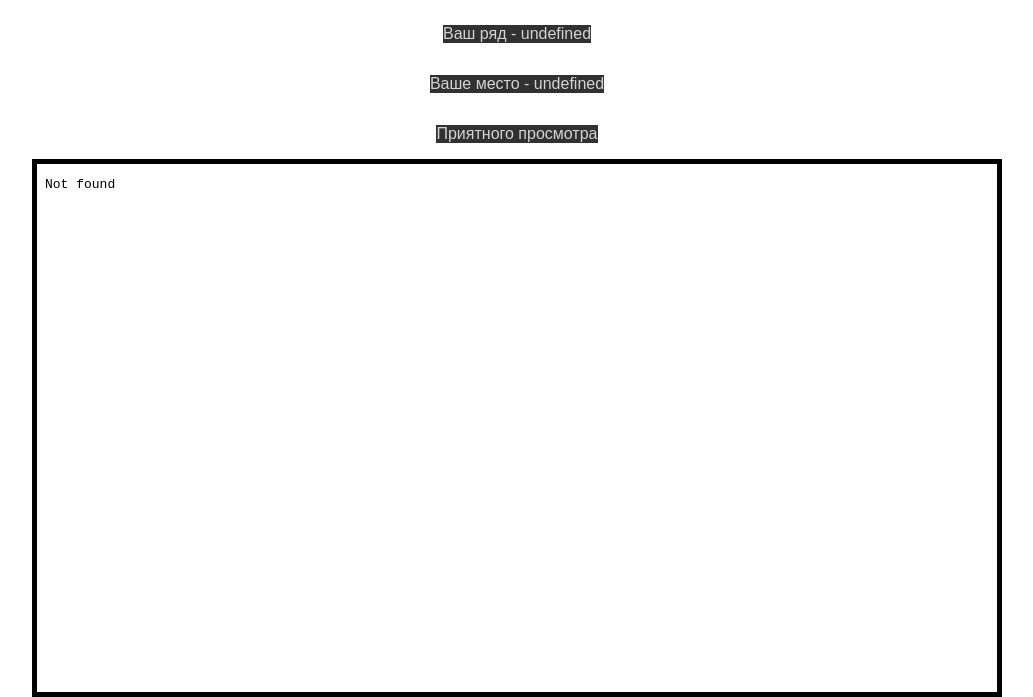
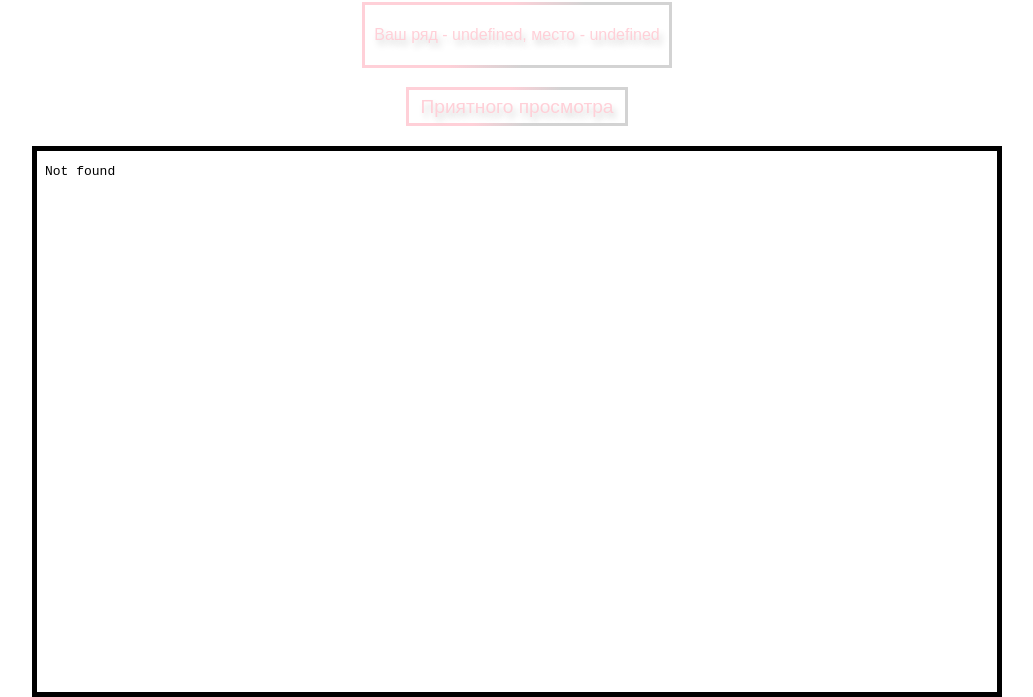
Before and after one commit to Mamokachan/Cinema-Hall, a plain HTML site: page movie.html in a window 1280 px wide. Shown: the part 103-800 px from the top of the page, without its empty margins (123-1156 px from the left). Drawn offline with Linux system fonts and the light colour scheme.

Commit message:
changed seat and row

```diff
--- a/movie.js
+++ b/movie.js
@@ -1,31 +1,25 @@
 let address = document.location;
-console.log(address.search);
 
 let URL = address.search.slice(1);
-console.log(URL);
 
 let arrURL = URL.split(';');
-console.log(arrURL);
 
 let movieData = { };
 
 for (let k = 0; k < arrURL.length; k += 1) {
 	let curr = arrURL[k].split('=');
-	console.log(curr);
 	movieData[curr[0]] = curr[1];
 }
 
-console.log(movieData);
 
 let contain = document.getElementById("cont");
 contain.innerHTML = `
 	<div id="wrapper">
 	<div id="blur">
-	<div id="content"><p class="title"></p>
+	<div id="content">
 	<h1 class="title" id="movieName">Тут будет название!</h1>
-	<p class="title" id="row"></p>
-	<p class="title" id="seat"></p>
-	<p class="title">Приятного просмотра</p></div>
+	<div id="place"><p id="row"></p></div>
+	<p class="title" id="text">Приятного просмотра</p></div>
 	<iframe id="moviePlayer" src="" title="YouTube video player" frameborder="0" allow="accelerometer; autoplay; clipboard-write; encrypted-media; gyroscope; picture-in-picture" allowfullscreen></iframe>
 	</div></div>
 	`
@@ -35,10 +29,8 @@ let wrapper = document.getElementById("wrapper");
 let movieLink = document.getElementById("moviePlayer");
 let movieName = document.getElementById("movieName");
 let row = document.getElementById("row");
-let seat = document.getElementById("seat");
 
 wrapper.style.backgroundImage = `url(${movieData.movieImg})`;
 movieLink.src = movieData.movieLink;
 movieName.innerHTML = decodeURI(movieData.movieName);
-row.innerHTML = `Ваш ряд - ${movieData.movieRow}`;
-seat.innerHTML = `Ваше место - ${movieData.movieSeat}`;
+row.innerHTML = `Ваш ряд - ${movieData.movieRow}, место - ${movieData.movieSeat}`;
--- a/movieCss.css
+++ b/movieCss.css
@@ -36,15 +36,30 @@ body {
   display:flex;
   flex-direction: column;
   align-items: center;
-  color: #d4d4d4;
+  color: #ffd0d8;
 }
 
 .title {
-  background-color: #313131;
+  -webkit-background-clip: text;
+  padding: 0.3em 0.6em ;
+  border: 3px solid transparent;
+  border-image: linear-gradient(135deg, #ffd0d8 40%, #D3D3D3 60%);
+  border-image-slice: 1;
+  text-shadow: 3px 5px 6px #D3D3D3
 }
 
-#movieName {
+#place {
+display:flex;
+-webkit-background-clip: text;
+padding: 0.3em 0.6em ;
+border: 3px solid transparent;
+border-image: linear-gradient(135deg, #ffd0d8 40%, #D3D3D3 60%);
+border-image-slice: 1;
+text-shadow: 3px 5px 6px #D3D3D3
+}
 
+#text {
+font-size: larger;
 }
 
 #moviePlayer {
@@ -57,12 +72,5 @@ body {
   display:flex;
   flex-direction: column;
   align-items: center;
-  color: #d4d4d4;
+  color: #ffd0d8;
 }
-
-#seat {
-  display:flex;
-  flex-direction: column;
-  align-items: center;
-  color: #d4d4d4;
-}
```
